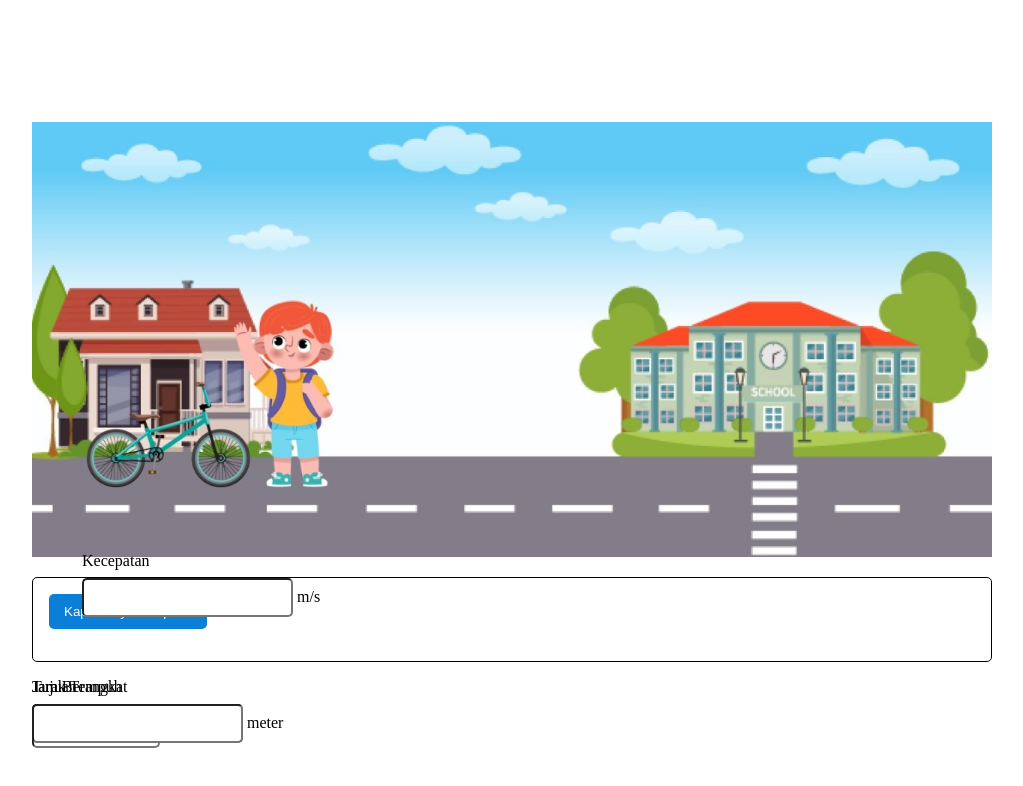
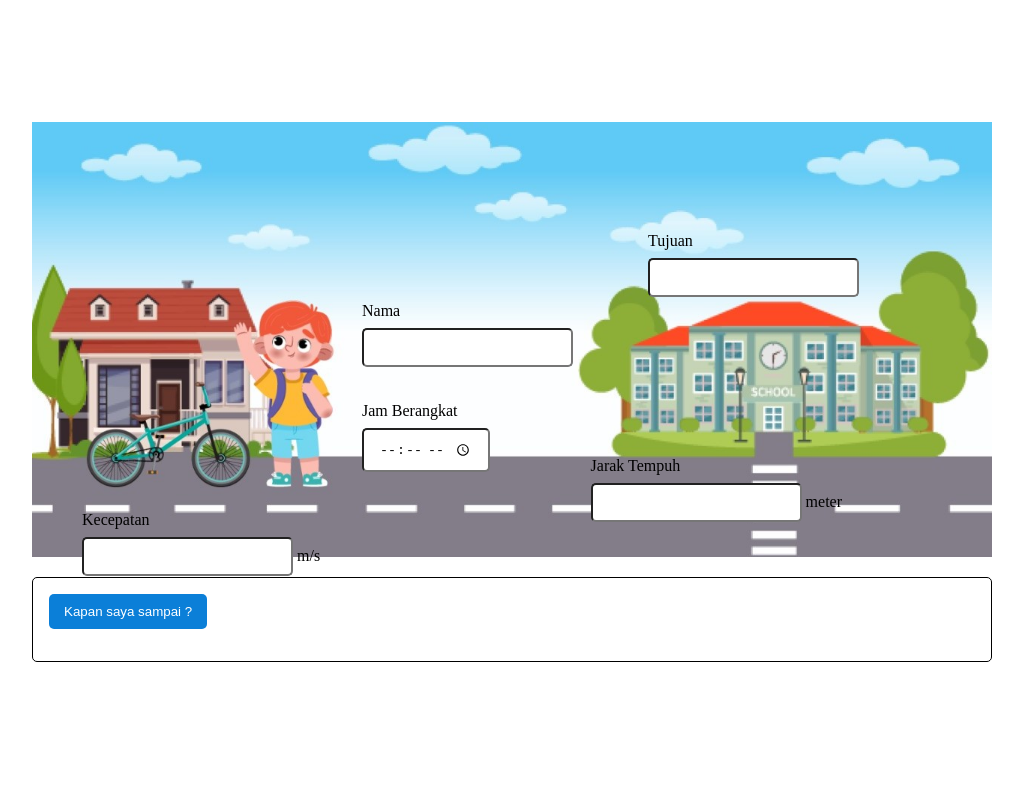
Before and after one commit to nasehqusyairy/game-rumus-jwkc, a plain HTML site: page index.html in a window 1280 px wide. Shown: the whole page, without its empty margins (128-1151 px from the left). Drawn offline with Linux system fonts and the light colour scheme.

Commit message:
Menambahkan input nama

```diff
--- a/assets/css/style.css
+++ b/assets/css/style.css
@@ -66,12 +66,26 @@ img {
 }
 
 #form_kecepatan {
-  top: 430px;
+  top: 389px;
   left: 50px;
 }
 
-#form_jam {}
+#form_jam {
+  top: 280px;
+  left: 330px;
+}
 
-#form_jarak {}
+#form_jarak {
+  top: 335px;
+  right: 150px;
+}
 
-#form_tujuan {}
+#form_tujuan {
+  top: 110px;
+  right: 133px;
+}
+
+#form_nama {
+  top: 180px;
+  left: 330px;
+}
--- a/assets/js/script.js
+++ b/assets/js/script.js
@@ -4,6 +4,7 @@ const output = document.getElementById('output')
 const inp_kecepatan = document.getElementById('kecepatan')
 const inp_jam_berangkat = document.getElementById('jam_berangkat')
 const inp_tujuan = document.getElementById('tujuan')
+const inp_nama = document.getElementById('nama')
 const inp_jarak_tempuh = document.getElementById('jarak_tempuh')
 
 const form = document.querySelector('form')
@@ -18,6 +19,7 @@ form.addEventListener('submit', e => {
   const kecepatan = parseInt(inp_kecepatan.value)
   const jarak = parseInt(inp_jarak_tempuh.value)
   const tujuan = inp_tujuan.value != '' ? inp_tujuan.value : 'tempat tujuan'
+  const nama = inp_nama.value != '' ? inp_nama.value : 'nama'
 
   // ambil nilai input jam_berangkat kemudian jadikan array berisi jam dan menit
   const jam_berangkat = inp_jam_berangkat.value.split(':')
@@ -45,6 +47,6 @@ form.addEventListener('submit', e => {
   const menit = date_hasil.getMinutes() < 10 ? '0' + date_hasil.getMinutes() : date_hasil.getMinutes()
 
   // tuliskan output
-  output.innerHTML = 'Kamu akan sampai di ' + tujuan + ' pada pukul ' + jam + '.' + menit
+  output.innerHTML = 'Halo ' + nama + '! Kamu akan sampai di ' + tujuan + ' pada pukul ' + jam + '.' + menit
 
 })
--- a/index.html
+++ b/index.html
@@ -47,6 +47,10 @@
             <label for="tujuan">Tujuan</label>
             <input type="text" class="form-control" id="tujuan">
           </div>
+          <div class="form-group" id="form_nama">
+            <label for="nama">Nama</label>
+            <input type="text" class="form-control" id="nama">
+          </div>
           <div class="form-group" id="form_jarak">
             <label for="jarak_tempuh">Jarak Tempuh</label>
             <div class="input-group">
```
